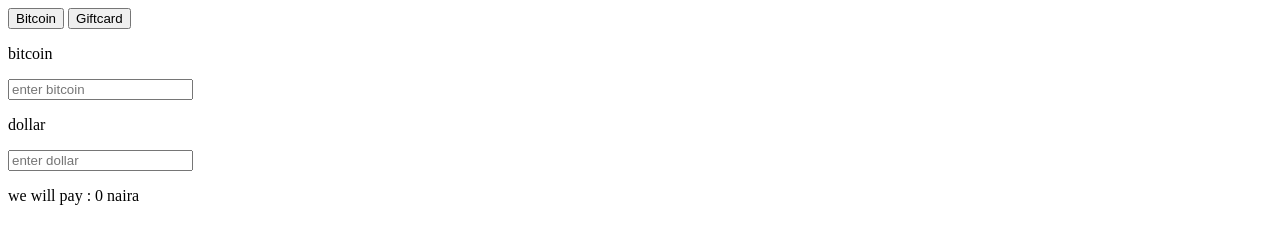
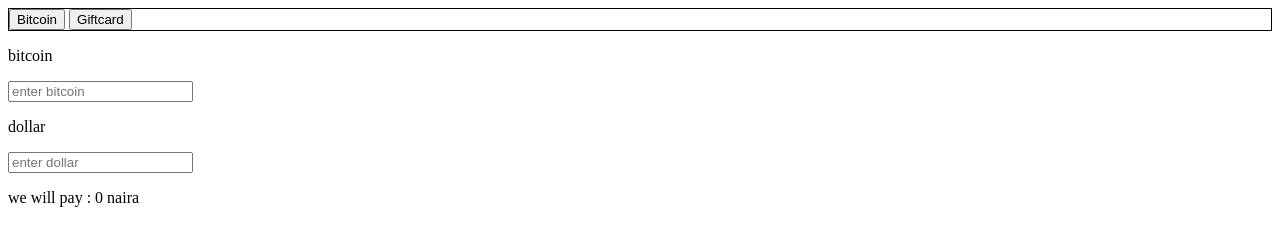
Before and after one commit to AyoAyomide/calc, a plain HTML site: page index.html in a window 1280 px wide. Drawn offline with Linux system fonts and the light colour scheme.

Commit message:
style set up ready

```diff
--- a/index.html
+++ b/index.html
@@ -5,6 +5,7 @@
     <meta name="viewport" content="width=device-width, initial-scale=1.0" />
     <title>Document</title>
     <script src="src/js/vue/vue.js"></script>
+    <link rel="stylesheet" href="src/css/index.css">
   </head>
   <body>
     <div id="app">
--- a/src/css/index.scss
+++ b/src/css/index.scss
@@ -0,0 +1,3 @@
+.switch_func{
+    border: 1px solid black;
+}
```
Also changed, not shown: src/css/index.css, 1 other file.
